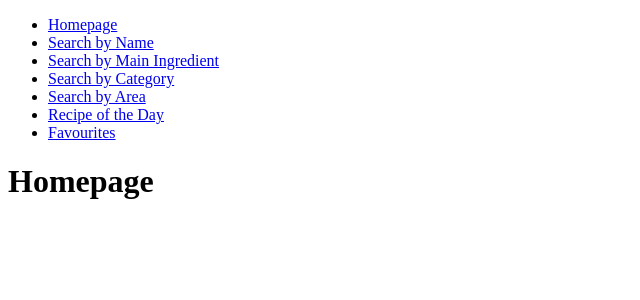
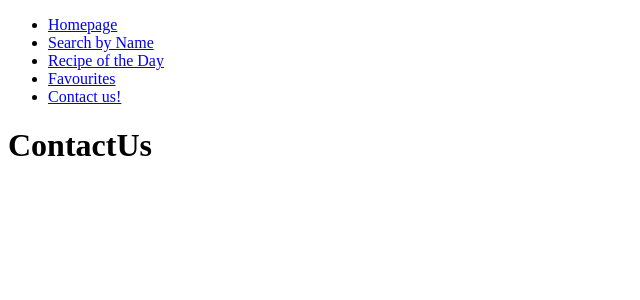
Before and after one commit to marzena-maria/meal-browser-react-2.0, a React (Create React App) app: page /contact-form in a window 1280 px wide. Shown: the top 300 px of the page, without its empty margins (0-640 px from the left). Built offline with nearby package versions, Linux system fonts and the light colour scheme.

Commit message:
[AddYourRecipe changed to ContactForm]

```diff
--- a/src/App.js
+++ b/src/App.js
@@ -4,11 +4,12 @@ import "./App.css";
 
 import Homepage from './components/Homepage/Homepage'
 import SearchByName from "./components/SearchByName/SearchByName";
-import SearchByMainIngredient from "./components/SearchByMainIngredient/SearchByMainIngredient";
-import SearchByCategory from './components/SearchByCategory/SearchByCategory';
-import SearchByArea from './components/SearchByArea/SearchByArea';
+// import SearchByMainIngredient from "./components/SearchByMainIngredient/SearchByMainIngredient";
+// import SearchByCategory from './components/SearchByCategory/SearchByCategory';
+// import SearchByArea from './components/SearchByArea/SearchByArea';
 import RandomRecipe from './components/RandomRecipe/RandomRecipe';
 import Favourites from './components/Favourites/Favourites';
+import ContactForm from './components/ContactForm/ContactForm';
 
 const App = () => {
 
@@ -23,7 +24,7 @@ const App = () => {
               <li>
                 <Link to="/search-by-name">Search by Name</Link>
               </li>
-              <li>
+              {/* <li>
                 <Link to="/search-by-main-ingredient">Search by Main Ingredient</Link>
               </li>
               <li>
@@ -31,12 +32,15 @@ const App = () => {
               </li>
               <li>
                 <Link to="/search-by-area">Search by Area</Link>
-              </li>
+              </li> */}
               <li>
                 <Link to="/recipe-of-the-day">Recipe of the Day</Link>
               </li>
               <li>
                 <Link to="/favourire-recipes">Favourites</Link>
+              </li>
+              <li>
+                <Link to="/contact-form">Contact us!</Link>
               </li>
             </ul>
           </nav>
@@ -45,7 +49,7 @@ const App = () => {
           <Route path="/search-by-name">
             <SearchByName />
           </Route>
-          <Route path="/search-by-main-ingredient">
+          {/* <Route path="/search-by-main-ingredient">
             <SearchByMainIngredient />
           </Route>
           <Route path="/search-by-category">
@@ -53,12 +57,15 @@ const App = () => {
           </Route>
           <Route path="/search-by-area">
             <SearchByArea />
-          </Route>
+          </Route> */}
           <Route path="/recipe-of-the-day">
             <RandomRecipe />
           </Route>
           <Route path="/favourire-recipes">
             <Favourites />
+          </Route>
+          <Route path="/contact-form">
+            <ContactForm />
           </Route>
           <Route path="/">
             <Homepage />
--- /dev/null
+++ b/src/components/ContactForm/ContactForm.js
@@ -0,0 +1,13 @@
+import React from 'react';
+//import './contactForm.scss';
+
+const ContactForm = () => {
+
+    return (
+        <div>
+            <h1>ContactUs</h1>
+        </div>
+    )
+}
+
+export default ContactForm;
```
Also changed, not shown: src/components/ContactForm/contactForm.scss (added).
